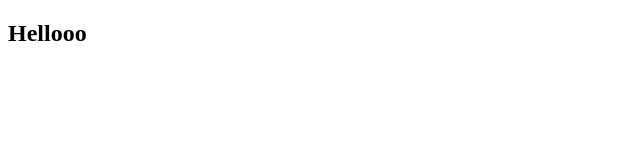
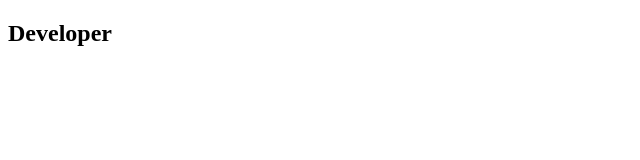
Before and after one commit to faluspark/git-test, a plain HTML site: page index.html in a window 1280 px wide. Shown: the full height of the page, 0-640 px from the left. Drawn offline with Linux system fonts and the light colour scheme.

Commit message:
changes in developer

```diff
--- a/index.html
+++ b/index.html
@@ -9,7 +9,7 @@
   <body>
 <section>
   <div class="container">
-      <h1>Hellooo</h1>
+      <h1>Developer</h1>
   </div>
 </section>
   </body>
```
